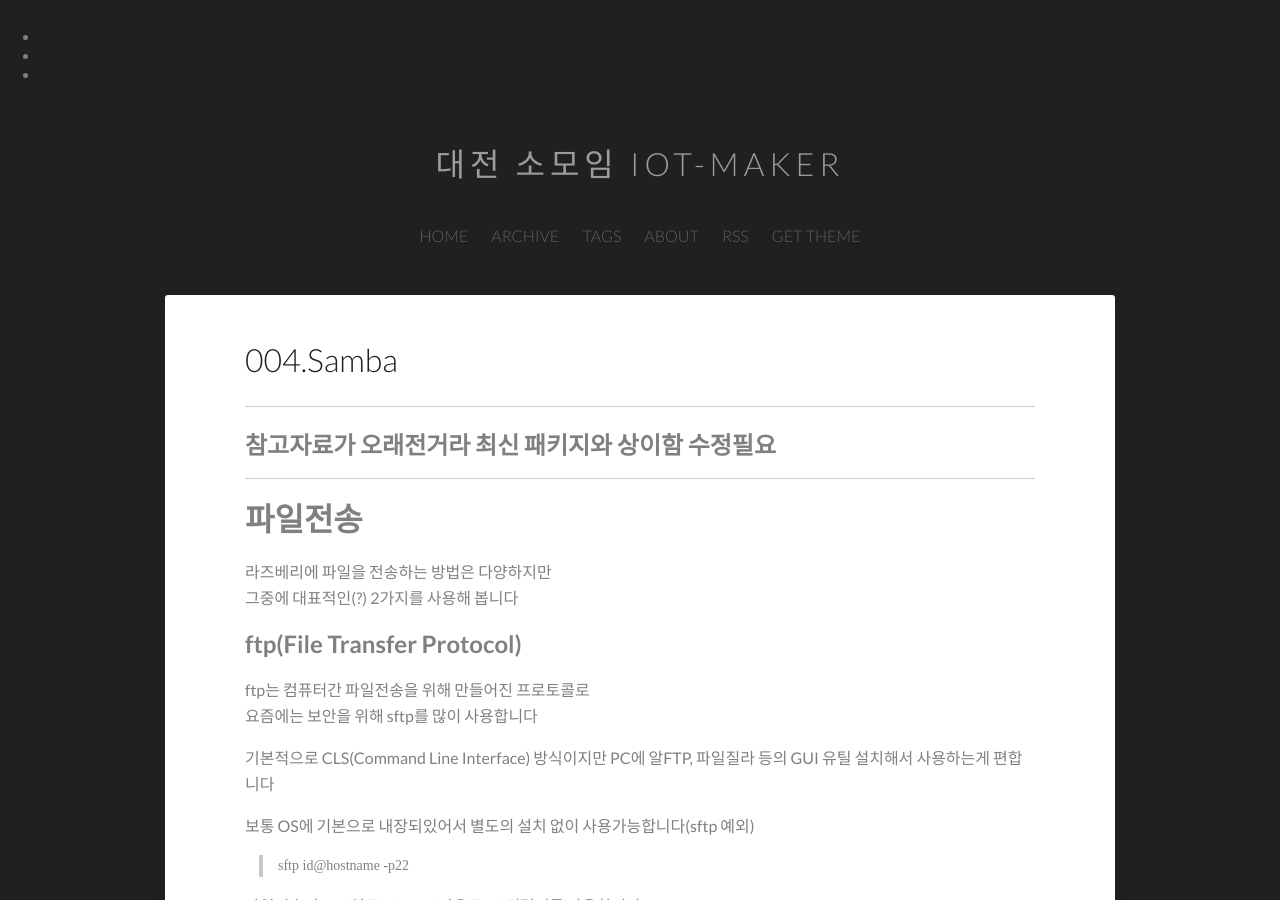
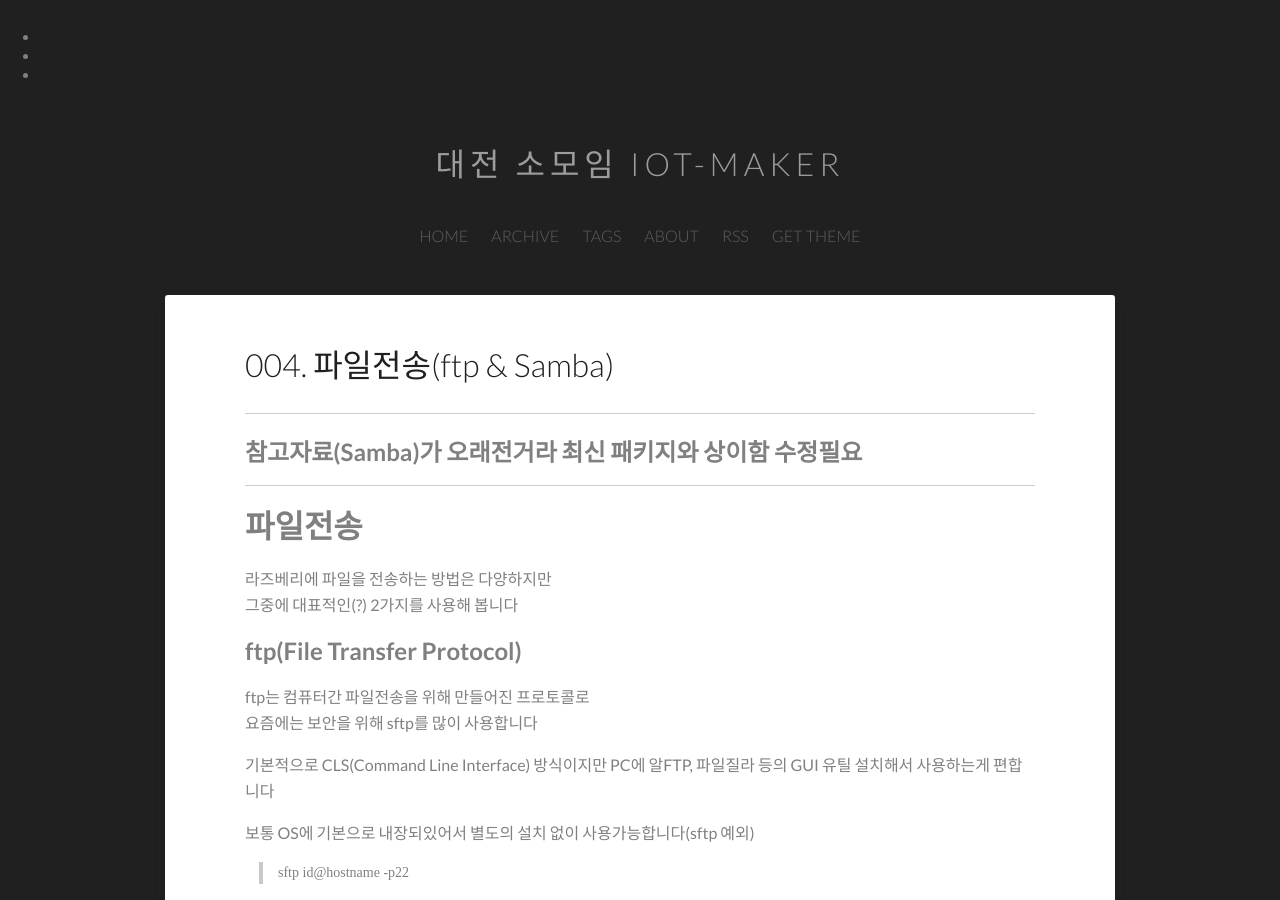
Before and after one commit to iot-maker-korea/blog_old, a Jekyll site: the page built from _posts/Raspberrypi/2020-05-30-004.transfer_files.md, in a window 1280 px wide and 900 px high. Built offline with Jekyll 4.4.1, drawn with Linux system fonts in a browser that asks for light colours.

Commit message:
Update 2020-05-30-004.transfer_files.md

```diff
--- a/_posts/Raspberrypi/2020-05-30-004.transfer_files.md
+++ b/_posts/Raspberrypi/2020-05-30-004.transfer_files.md
@@ -1,12 +1,12 @@
 ---
 layout: post
-title: 004.Samba
+title: 004. 파일전송(ftp & Samba)
 comments: true
 category: [Raspberrypi]
 tags: [raspberrypi,라즈베리파이,raspbian]
 ---
 
-## 참고자료가 오래전거라 최신 패키지와 상이함 수정필요
+## 참고자료(Samba)가 오래전거라 최신 패키지와 상이함 수정필요
 
 ---
 
```
